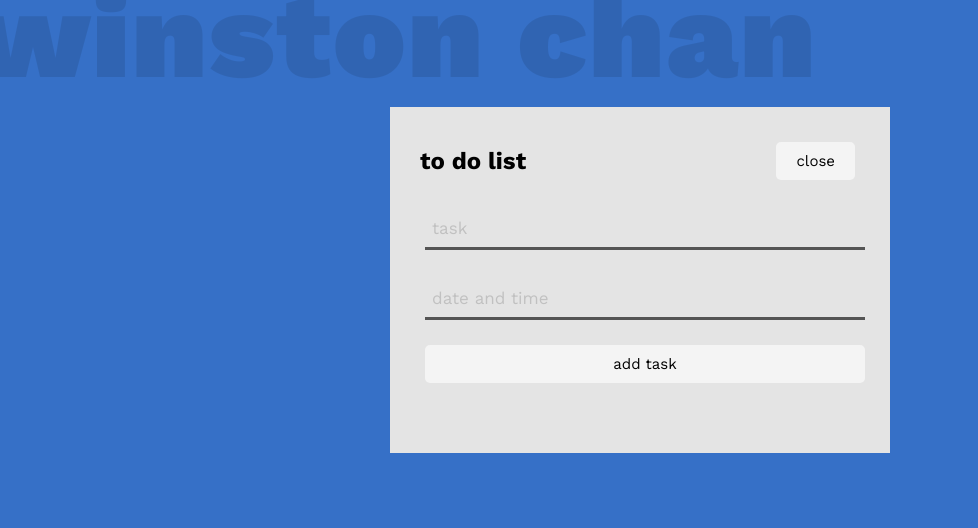
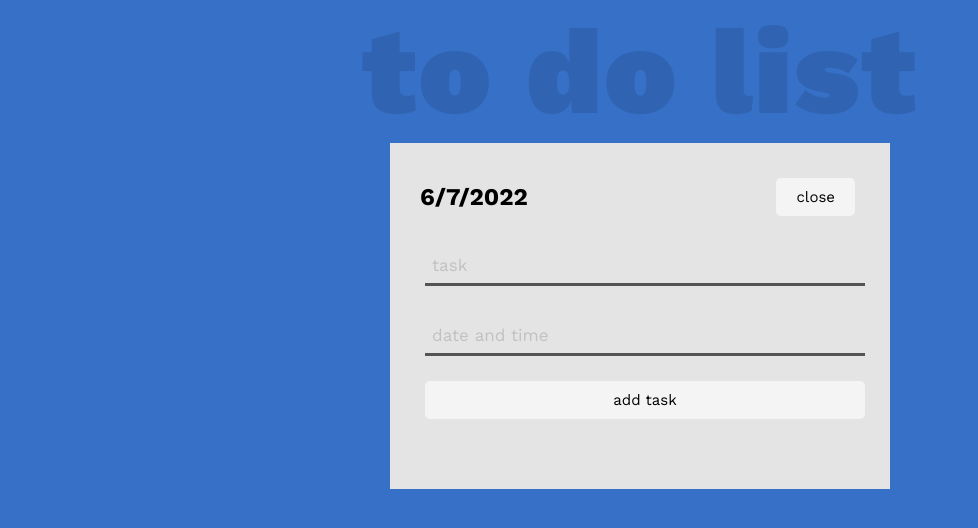
Before and after one commit to chanwinston/liveToDoList, a React (Create React App) app: page / in a window 1280 px wide. Shown: the top 528 px of the page, without its empty margins (0-978 px from the left). Built offline with nearby package versions, Linux system fonts and the light colour scheme; no server answers.

Commit message:
edit button and apperance done

```diff
--- a/public/index.html
+++ b/public/index.html
@@ -16,7 +16,7 @@
     <title>LiveToDoList</title>
   </head>
   <body>
-    <h1 class="title">winston chan</h1>
+    <h1 class="title">to do list</h1>
     <div id="root"></div>
   </body>
 </html>
--- a/src/components/OpenClose.js
+++ b/src/components/OpenClose.js
@@ -13,9 +13,9 @@ const OpenClose = ({ title, onAdd, showAdd }) => {
     </header>
   );
 };
-
+let date = new Date().toLocaleDateString();
 OpenClose.defaultProps = {
-  title: "to do list",
+  title: date,
 };
 
 OpenClose.propTypes = {
--- a/src/components/Task.js
+++ b/src/components/Task.js
@@ -47,6 +47,32 @@ function Task(props) {
       });
   }
 
+  async function editTask() {
+    await firestore
+      .collection("tasks")
+      .get()
+      .then((snapshot) => {
+        snapshot.docs.forEach((docs) => {
+          if (docs.data().uid === uid) {
+            let newText = prompt("task");
+            if (newText === "") {
+              newText = docs.data().text;
+            }
+            let newDay = prompt("date and time");
+            if (newDay === "") {
+              newDay = docs.data().day;
+            }
+            setDoc(doc(firestore, "tasks", docs.id), {
+              text: newText,
+              day: newDay,
+              reminder: docs.data().reminder,
+              uid: docs.data().uid,
+            });
+          }
+        });
+      });
+  }
+
   return (
     <div className={`task ${reminder ? "reminder" : ""}`}>
       <h3>
@@ -61,6 +87,7 @@ function Task(props) {
         click
       </button>
       <FaEdit
+        onClick={editTask}
         size='17px'
         style={{ color: "black", cursor: "pointer", marginLeft: "406px" }}
       />
--- a/src/index.css
+++ b/src/index.css
@@ -14,13 +14,12 @@ body {
 }
 
 .title {
-  text-align: left;
+  text-align: center;
   grid-area: header;
   font-size: calc(7vw + 2rem);
   font-weight: 900;
   color: rgba(0, 0, 0, 0.1);
   letter-spacing: 2px;
-  margin: -0.3em -0.2em 0em;
 }
 
 .container {
```
